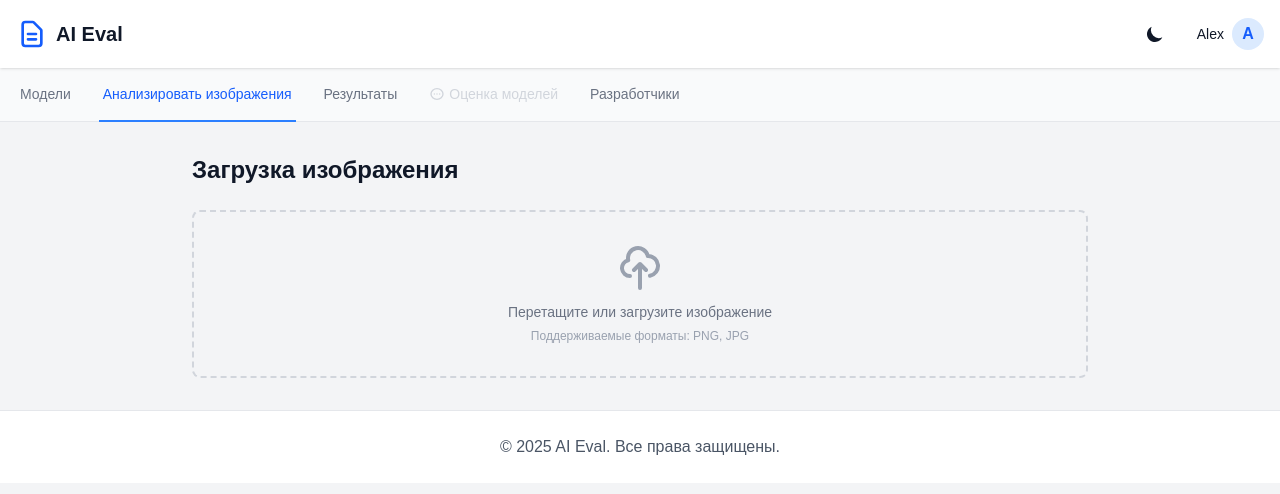
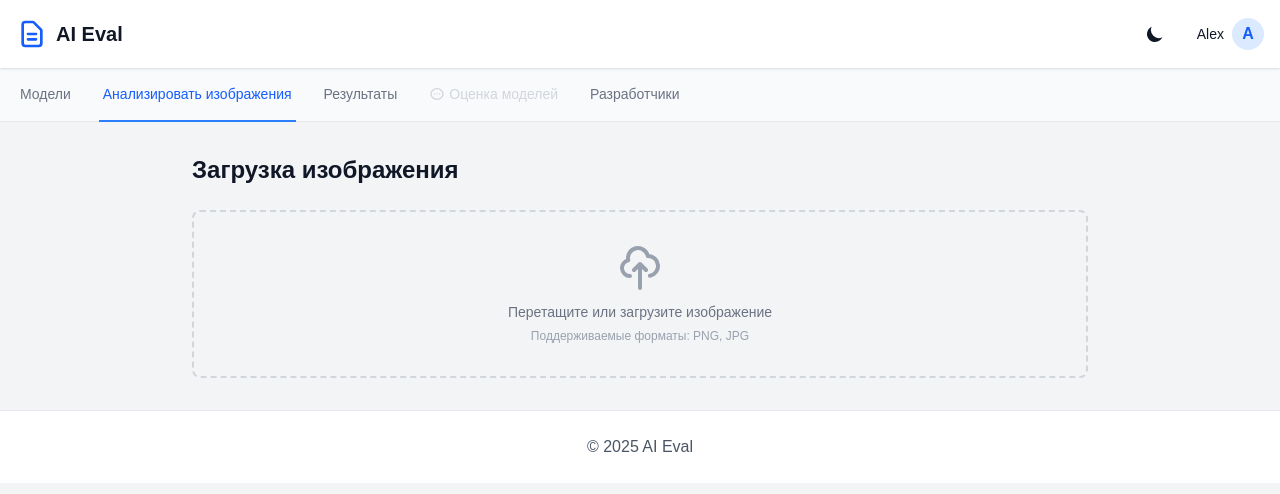
Before and after one commit to TumenSan/med-service-front, a Next.js app: page / in a window 1280 px wide. Shown: the top 494 px of the page. Built offline with nearby package versions, Linux system fonts and the light colour scheme.

Commit message:
ref: del word

```diff
--- a/src/components/Footer.tsx
+++ b/src/components/Footer.tsx
@@ -4,7 +4,7 @@ const Footer: React.FC = () => {
   return (
     <footer className="bg-white dark:bg-gray-800 border-t border-gray-200 dark:border-gray-700 py-6">
       <div className="container mx-auto px-4 text-center text-gray-600 dark:text-gray-400">
-        <p>© 2025 AI Eval. Все права защищены.</p>
+        <p>© 2025 AI Eval</p>
       </div>
     </footer>
   );
```
